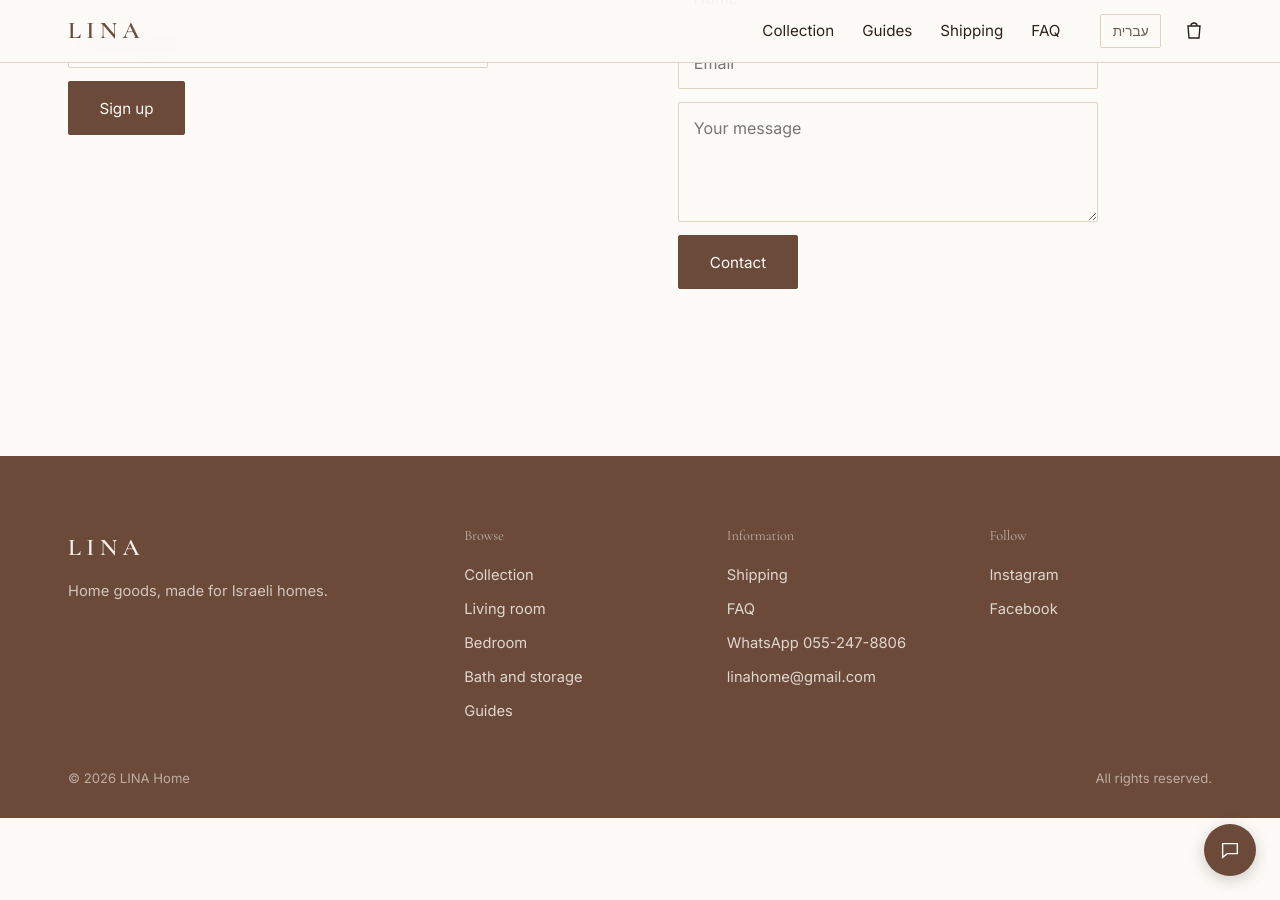
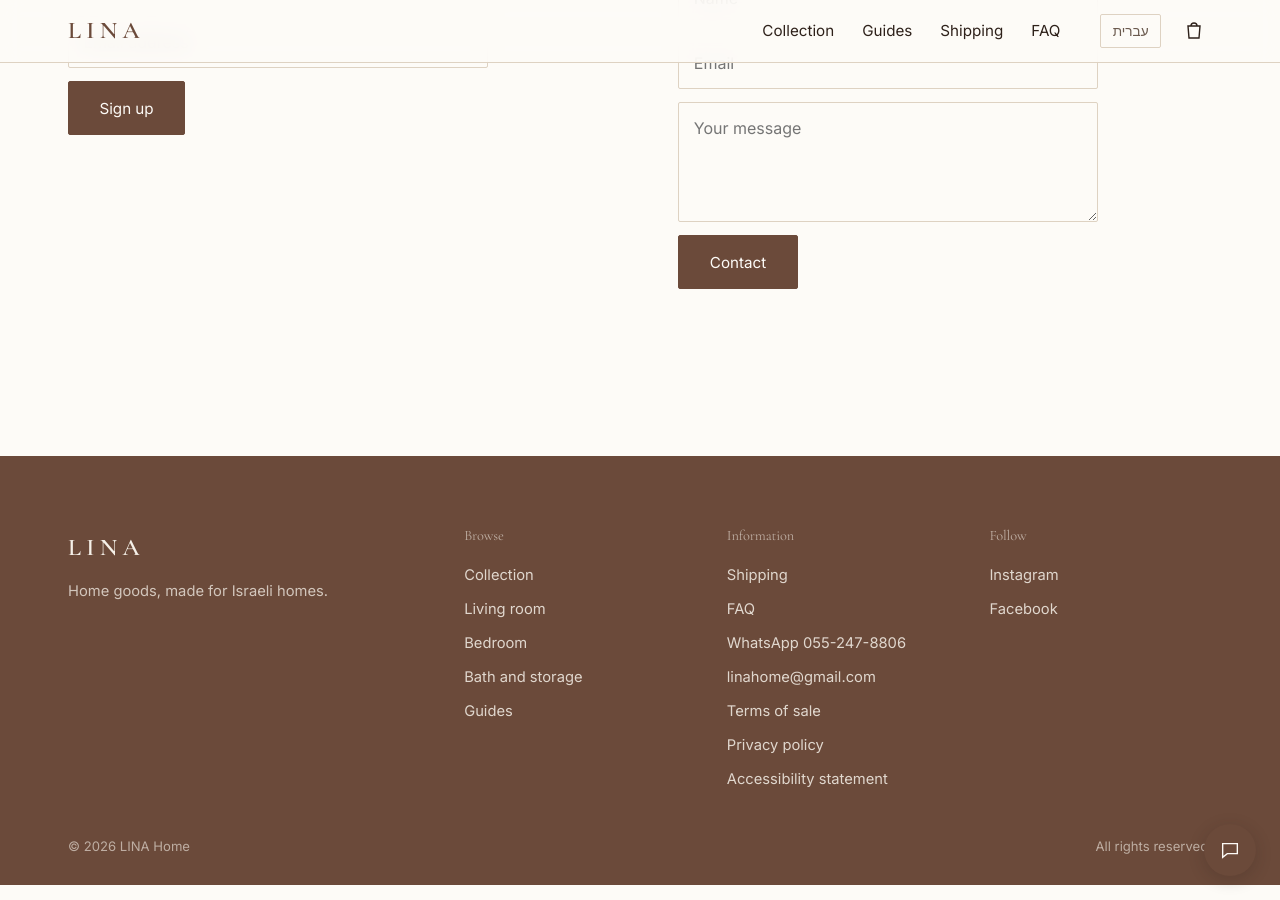
Before and after one commit to woldmanelias-ops/lina-home, a Jekyll site: the page built from en/index.html, in a window 1280 px wide and 900 px high, scrolled down 4367 px. Built offline with Jekyll 4.4.1, drawn with Linux system fonts in a browser that asks for light colours.

Commit message:
Includes: carrito con datos de envío, FAQ de pago y links legales
Co-Authored-By: Claude Opus 5.5 <noreply@anthropic.com>
Claude-Session: https://claude.ai/code/session_01SAfE2FEs6zTd36gpdGRywS

```diff
--- a/_includes/cart.html
+++ b/_includes/cart.html
@@ -1,26 +1,74 @@
 {% assign L = site.data[page.lang] %}
 {% assign l = page.lang %}
+{% assign online = false %}{% if site.pago.tranzila_terminal != "" and site.pago.tranzila_terminal %}{% assign online = true %}{% endif %}
 
 <div class="cart-bd" id="cartBd" hidden></div>
 
 <aside class="cart" id="cart" hidden aria-label="{{ L.carrito.titulo }}" role="dialog" aria-modal="true">
   <div class="cart-hd">
-    <h2>{{ L.carrito.titulo }}</h2>
-    <button id="cartClose" aria-label="{{ L.carrito.cerrar }}">
+    <h2 id="cartTitle">{{ L.carrito.titulo }}</h2>
+    <button id="cartClose" type="button" aria-label="{{ L.carrito.cerrar }}">
       <svg viewBox="0 0 24 24" aria-hidden="true"><path d="M6 6l12 12M18 6L6 18"/></svg>
     </button>
   </div>
 
+  <!-- Paso 1: productos -->
   <div class="cart-body" id="cartBody"></div>
+
+  <!-- Paso 2: datos para el envío. Se muestra al tocar "Continuar". -->
+  <form class="cart-body cart-form" id="cartForm" hidden>
+    <h3 class="cart-form-t">{{ L.carrito.datos_titulo }}</h3>
+
+    <label class="fld">
+      <span>{{ L.carrito.nombre }}</span>
+      <input name="contact" type="text" required autocomplete="name" maxlength="80">
+    </label>
+    <label class="fld">
+      <span>{{ L.carrito.telefono }}</span>
+      <input name="phone" type="tel" required autocomplete="tel" inputmode="tel"
+             pattern="[0-9+\-\s]{9,16}" maxlength="16" dir="ltr">
+    </label>
+    <label class="fld">
+      <span>{{ L.carrito.email }}</span>
+      <input name="email" type="email" autocomplete="email" maxlength="100" dir="ltr">
+    </label>
+    <label class="fld">
+      <span>{{ L.carrito.ciudad }}</span>
+      <input name="city" type="text" required autocomplete="address-level2" maxlength="60">
+    </label>
+    <label class="fld">
+      <span>{{ L.carrito.direccion }}</span>
+      <input name="address" type="text" required autocomplete="street-address" maxlength="120">
+    </label>
+    <label class="fld">
+      <span>{{ L.carrito.notas }}</span>
+      <textarea name="notes" rows="2" maxlength="200"></textarea>
+    </label>
+
+    <label class="chk">
+      <input name="terms" type="checkbox" required>
+      <span>{{ L.carrito.acepto }}<a href="{{ site.baseurl }}/{{ l }}/terms/" target="_blank" rel="noopener">{{ L.legal.terminos }}</a></span>
+    </label>
+  </form>
 
   <div class="cart-ft" id="cartFt" hidden>
     <div class="cart-line"><span>{{ L.carrito.subtotal }}</span><span id="cartSub"></span></div>
     <div class="cart-line"><span>{{ L.carrito.envio }}</span><span id="cartShip"></span></div>
     <div class="cart-line cart-total"><span>{{ L.carrito.total }}</span><span id="cartTotal"></span></div>
-    <button class="btn btn-wa" id="cartCheckout">
+
+    <button class="btn btn-wa" id="cartNext" type="button">{{ L.carrito.continuar }}</button>
+
+    <button class="btn btn-wa" id="cartPay" type="submit" form="cartForm" hidden>
+      {% if online %}
+      <svg viewBox="0 0 24 24" aria-hidden="true"><rect x="5" y="11" width="14" height="9" rx="1"/><path d="M8 11V8a4 4 0 0 1 8 0v3"/></svg>
+      <span id="cartPayLabel">{{ L.carrito.pagar }}</span>
+      {% else %}
       <svg viewBox="0 0 24 24" aria-hidden="true"><path d="M20 12a8 8 0 1 1-3.2-6.4L20 4l-1.4 3.3A8 8 0 0 1 20 12z"/></svg>
-      {{ L.carrito.finalizar }}
+      <span id="cartPayLabel">{{ L.carrito.enviar_wa }}</span>
+      {% endif %}
     </button>
-    <p class="cart-note">{{ L.carrito.nota }}</p>
+    <button class="cart-back" id="cartBack" type="button" hidden>{{ L.carrito.volver }}</button>
+
+    <p class="cart-note">{% if online %}{{ L.carrito.nota_online }}{% else %}{{ L.carrito.nota }}{% endif %}</p>
   </div>
 </aside>
--- a/_includes/chatbot.html
+++ b/_includes/chatbot.html
@@ -17,7 +17,7 @@
     {% for f in site.data.contenido.faq %}
     <details class="bot-q">
       <summary>{{ f[l].p }}</summary>
-      <p>{{ f[l].r }}</p>
+      <p>{% include faq-respuesta.html f=f %}</p>
     </details>
     {% endfor %}
   </div>
--- /dev/null
+++ b/_includes/faq-respuesta.html
@@ -0,0 +1,3 @@
+{%- comment -%} Respuesta de una pregunta frecuente. Si la terminal de Tranzila está cargada y la pregunta tiene r_online, muestra esa. {%- endcomment -%}
+{%- assign l = page.lang -%}
+{%- if site.pago.tranzila_terminal and site.pago.tranzila_terminal != "" and include.f[l].r_online -%}{{ include.f[l].r_online }}{%- else -%}{{ include.f[l].r }}{%- endif -%}
--- a/_includes/footer.html
+++ b/_includes/footer.html
@@ -25,6 +25,9 @@
       <a href="{{ site.baseurl }}/{{ l }}/faq/">{{ L.nav.faq }}</a>
       <a href="https://wa.me/{{ M.whatsapp }}" rel="noopener">WhatsApp <span dir="ltr">{{ M.whatsapp_display }}</span></a>
       <a href="mailto:{{ M.email }}" dir="ltr">{{ M.email }}</a>
+      <a href="{{ site.baseurl }}/{{ l }}/terms/">{{ L.legal.terminos }}</a>
+      <a href="{{ site.baseurl }}/{{ l }}/privacy/">{{ L.legal.privacidad }}</a>
+      <a href="{{ site.baseurl }}/{{ l }}/accessibility/">{{ L.legal.accesibilidad }}</a>
     </div>
 
     <div class="ftr-col">
--- a/_includes/seo.html
+++ b/_includes/seo.html
@@ -10,6 +10,7 @@ las trata como páginas distintas y compiten entre sí.
 
 <title>{{ page.titulo_seo | default: page.title }} | {{ M.nombre }} Home</title>
 <meta name="description" content="{{ page.descripcion_seo }}">
+{% if page.noindex %}<meta name="robots" content="noindex">{% endif %}
 <link rel="canonical" href="{{ page.url | absolute_url }}">
 
 {%- comment -%} hreflang: busca la página del otro idioma con la misma clave {%- endcomment -%}
```
Also changed, not shown: other parts of _includes/seo.html (+1 -1 lines).
